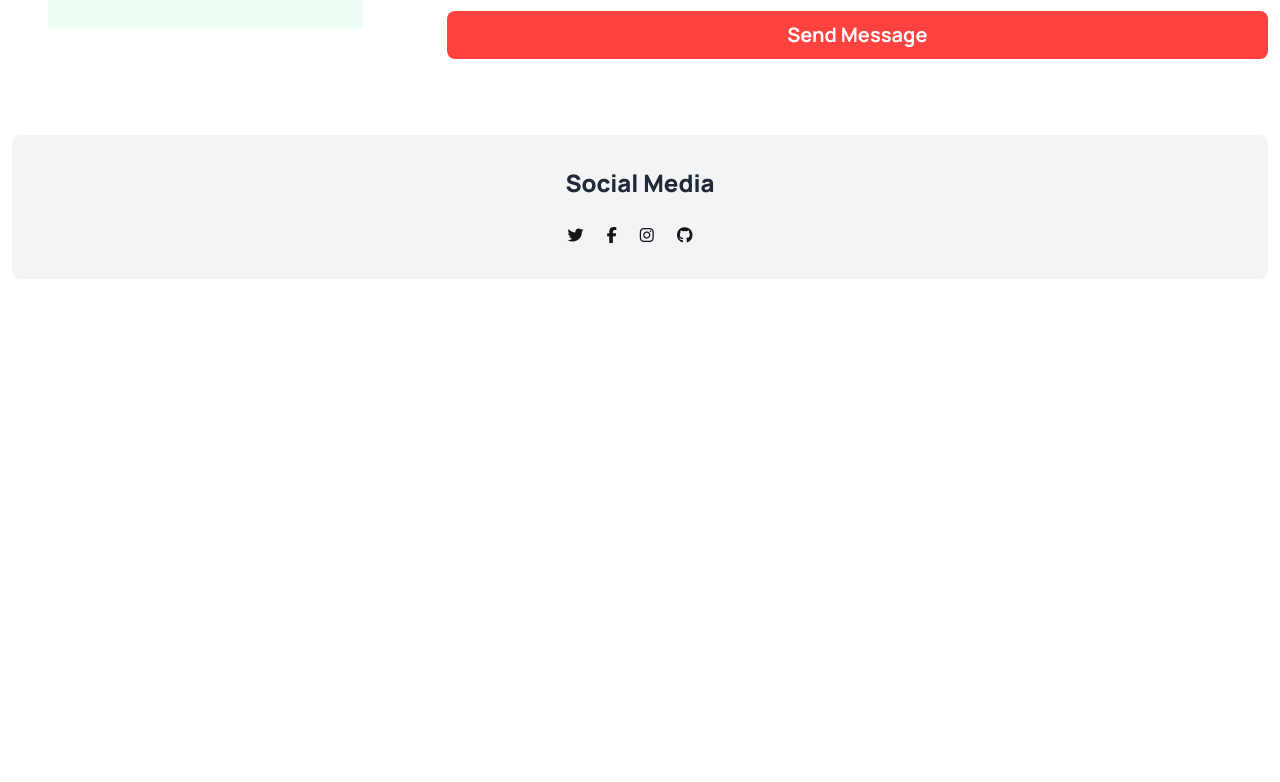
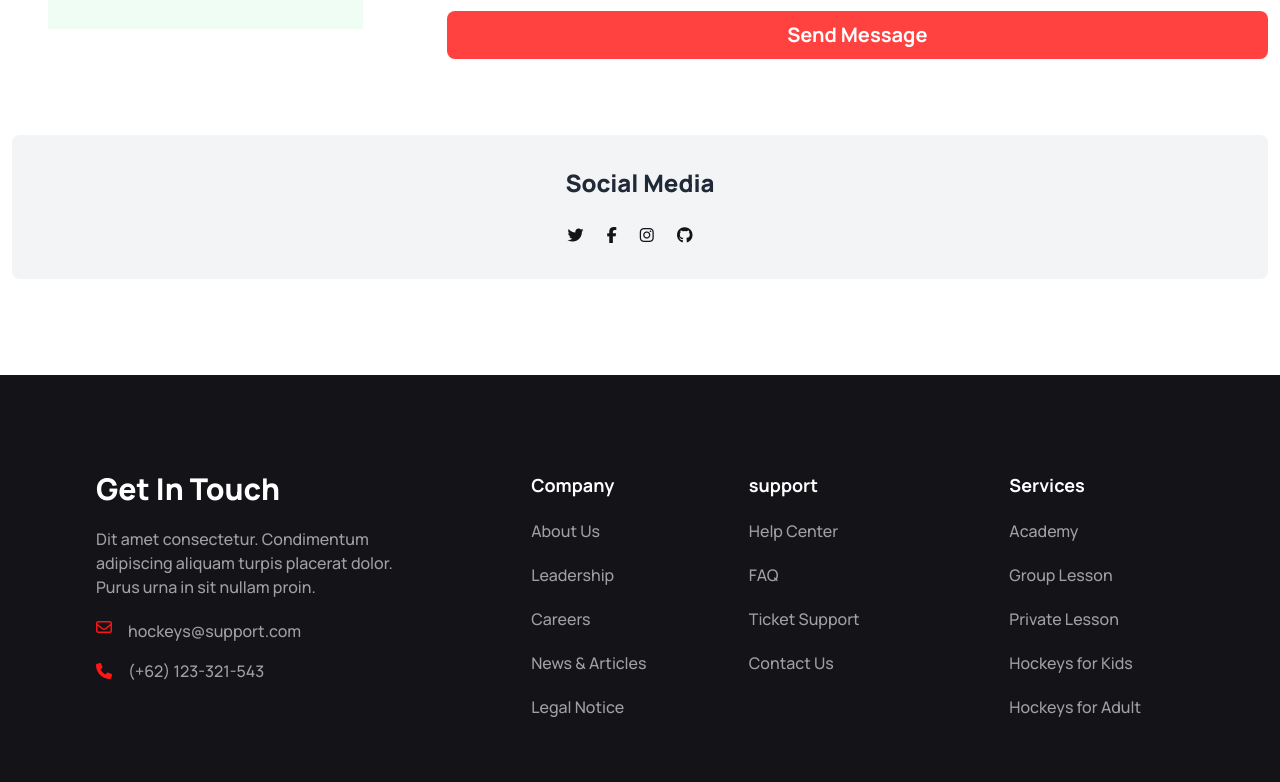
Before and after one commit to NifatHossain/hockey-club-web, a plain HTML site: page index.html in a window 1280 px wide. Shown: the part 4883-5665 px from the top of the page. Before the commit the page ends 5174 px from the top, so only its background shows below. Drawn offline with nearby package versions, Linux system fonts and the light colour scheme.

Commit message:
added footer

```diff
--- a/index.html
+++ b/index.html
@@ -29,6 +29,9 @@
     <style>
         .font-manrope{
             font-family: 'Manrope', sans-serif;
+        }
+        a{
+          cursor: pointer;
         }
 
 
@@ -147,7 +150,7 @@
           <p class="font-medium text-gray-400">Dit amet consectetur. Condimentum dignissim adipiscing aliquam turpis placerat dolor. Purus urna in sit nullam proin. </p>
         </div>
         <div class=" space-y-4">
-          <div class="flex flex-col lg:flex-row justify-center gap-8">
+          <div class="flex flex-col  lg:flex-row justify-center gap-8">
             <div class="card   bg-cover  text-primary-content" style="background-image: url(Images/2.png);">
               <div class="card-body">
                 <h2 class="text-xl lg:text-3xl font-extrabold text-start">Junior Program</h2>
@@ -465,7 +468,7 @@
           </div>
         </div>
       </section>
-      <section class="social-media text-center mt-12 p-8 m-3 rounded-lg bg-gray-100">
+      <section class="social-media text-center mb-10 lg:mb-24 mt-12 p-8 m-3 rounded-lg bg-gray-100">
         <h2 class="text-2xl font-extrabold mb-6">Social Media</h2>
         <div>
           <a><i class="fa-brands fa-twitter mr-5" style="color: #131318;"></i></a>
@@ -477,7 +480,58 @@
       </section>
 
     </main>
-    <footer>
+    <footer class="grid  grid-cols-2 lg:grid-cols-5 p-10 lg:p-24 bg-[#131318] text-[#FFFFFF99] font-medium">
+      <div class="col-span-2 mb-10 lg:mb-20 text-center lg:text-start flex flex-col justify-center">
+        <div>
+          <h2 class="text-3xl text-white mb-5 font-extrabold">Get In Touch</h2>
+          <p class="lg:max-w-xs mb-5">Dit amet consectetur. Condimentum  adipiscing aliquam turpis placerat dolor. Purus urna in sit nullam proin.</p>
+        </div>
+        <div class="flex flex-col items-center lg:items-start">
+          <div class="flex gap-4 mb-4">
+            <i class="fa-regular fa-envelope" style="color: #fb1313;"></i>
+            <p>hockeys@support.com</p>
+          </div>
+          <div class="flex items-center gap-4 mb-4">
+            <i class="fa-solid fa-phone" style="color: #fd1717;"></i>
+            <p>(+62) 123-321-543</p>
+          </div>
+        </div>
+
+      </div>
+      <div class="col-span-2 grid grid-cols-2 mb-10">
+        <nav class="">
+          <header class="text-white text-center lg:text-start text-lg font-bold mb-5 ">Company</header>
+          <div class="flex items-center lg:items-start flex-col">
+            <a class="link link-hover mb-5">About Us</a>
+            <a class="link link-hover mb-5">Leadership</a>
+            <a class="link link-hover mb-5">Careers</a>
+            <a class="link link-hover mb-5">News & Articles</a>
+            <a class="link link-hover mb-5">Legal Notice</a>
+          </div>
+        </nav>
+        <nav class="">
+          <header class="text-white text-center lg:text-start text-lg font-bold mb-5">support</header>
+          <div class="flex flex-col items-center lg:items-start">
+            <a class="link link-hover mb-5">Help Center</a>
+            <a class="link link-hover mb-5">FAQ</a>
+            <a class="link link-hover mb-5">Ticket Support</a>
+            <a class="link link-hover mb-5">Contact Us</a>
+          </div>
+        </nav>
+      </div>
+      <div class="flex justify-center col-span-2 lg:col-span-1">
+        <nav>
+          <header class="text-white text-center lg:text-start text-lg font-bold mb-5">Services</header>
+          <div class="flex flex-col items-center lg:items-start">
+            <a class="link link-hover mb-5">Academy</a>
+            <a class="link link-hover mb-5">Group Lesson</a>
+            <a class="link link-hover mb-5">Private Lesson</a>
+            <a class="link link-hover mb-5">Hockeys for Kids</a>
+            <a class="link link-hover mb-5">Hockeys for Adult</a>
+          </div>
+
+        </nav>
+      </div>
 
     </footer>
 </body>
```
